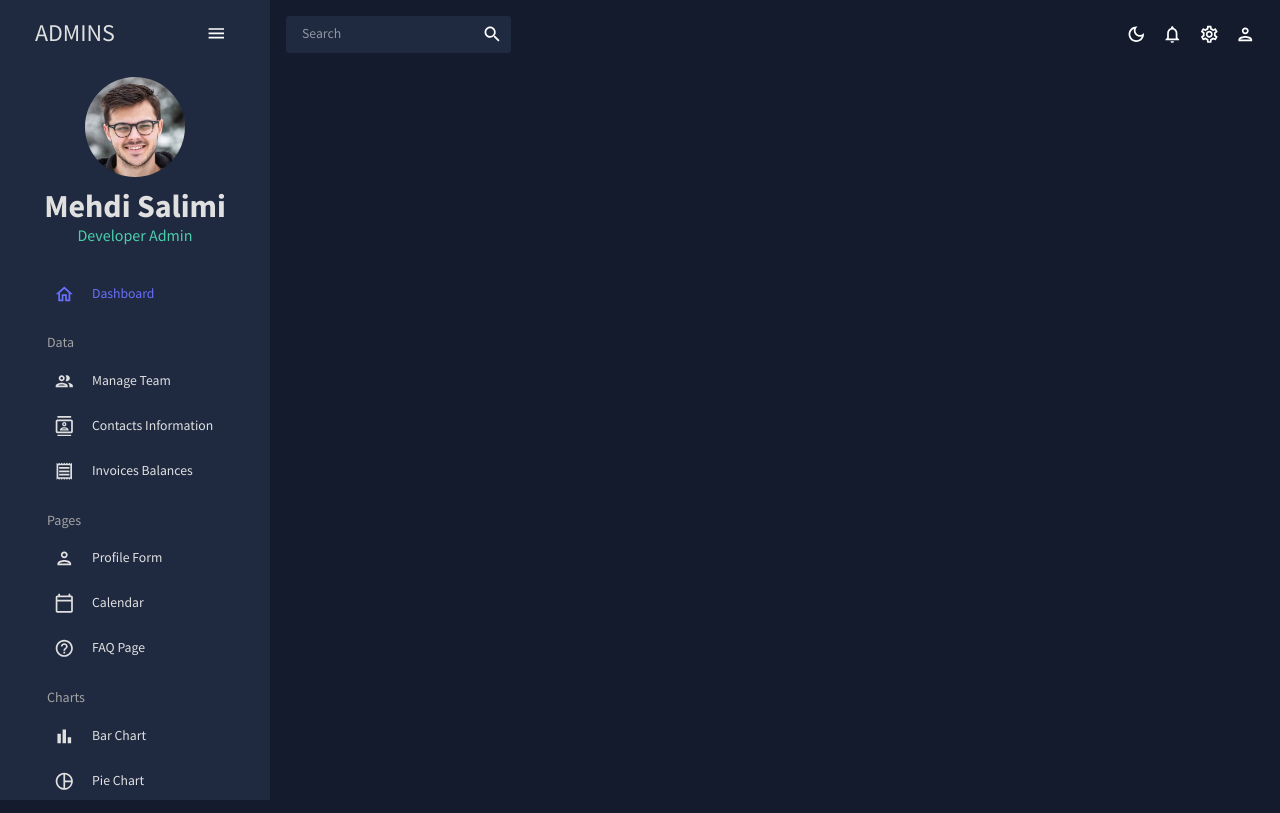
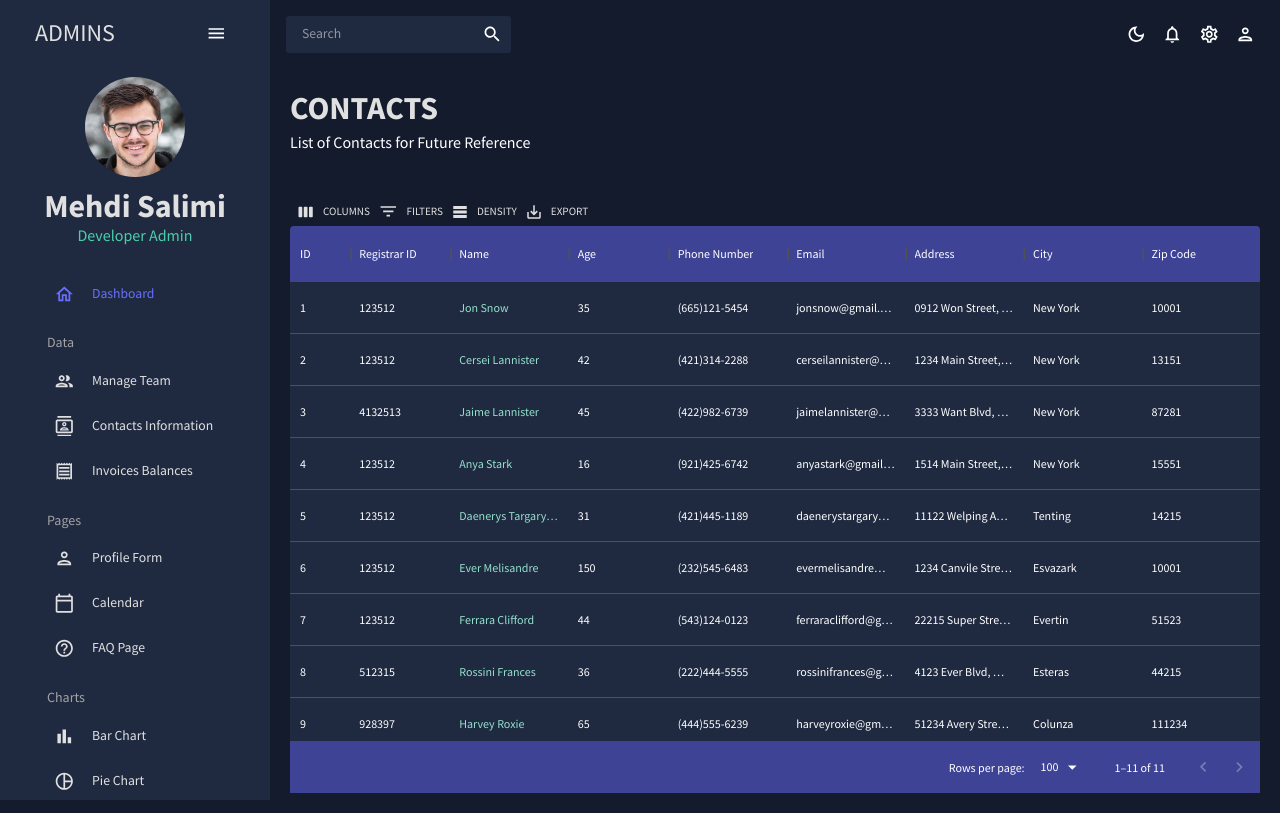
Before and after one commit to SalimiDev/react-admin-dashboard, a React (Create React App) app: page /contacts in a window 1280 px wide. Built offline with nearby package versions, Linux system fonts and the light colour scheme.

Commit message:
feat:created contacts section component

```diff
--- a/package.json
+++ b/package.json
@@ -31,7 +31,6 @@
     "react-pro-sidebar": "^0.7.1",
     "react-redux": "^8.0.2",
     "react-router-dom": "^6.3.0",
-    "react-scripts": "^2.1.3",
     "web-vitals": "^2.1.4",
     "yup": "^0.32.11"
   },
@@ -58,5 +57,8 @@
       "last 1 firefox version",
       "last 1 safari version"
     ]
+  },
+  "devDependencies": {
+    "react-scripts": "^5.0.1"
   }
 }
--- a/src/App.js
+++ b/src/App.js
@@ -6,6 +6,7 @@
 import Sidebar from './scenes/global/Sidebar';
 import Dashboard from './scenes/dashboard';
 import Team from './scenes/team';
+import Contacts from './scenes/contacts';
 
 const App = () => {
     const [theme, colorMode] = useMode();
@@ -20,6 +21,7 @@
                         <Routes>
                             <Route path='/' element={<Dashboard />} />
                             <Route path='/team' element={<Team />} />
+                            <Route path='/contacts' element={<Contacts />} />
                         </Routes>
                     </main>
                 </div>
--- /dev/null
+++ b/src/scenes/contacts/index.jsx
@@ -0,0 +1,95 @@
+import { useTheme } from '@mui/material';
+import { tokens } from '../../theme';
+import Header from '../../components/Header';
+import { Box } from '@mui/material';
+import { DataGrid, GridToolbar } from '@mui/x-data-grid';
+import { mockDataContacts } from '../../data/mockData';
+
+const Contacts = () => {
+    const theme = useTheme();
+    const colors = tokens(theme.palette.mode);
+
+    const columns = [
+        { field: 'id', headerName: 'ID', flex: 0.5 },
+        { field: 'registrarId', headerName: 'Registrar ID' },
+        {
+            field: 'name',
+            headerName: 'Name',
+            flex: 1,
+            cellClassName: 'name-column--cell',
+        },
+        {
+            field: 'age',
+            headerName: 'Age',
+            type: 'number',
+            headerAlign: 'left',
+            align: 'left',
+        },
+        {
+            field: 'phone',
+            headerName: 'Phone Number',
+            flex: 1,
+        },
+        {
+            field: 'email',
+            headerName: 'Email',
+            flex: 1,
+        },
+        {
+            field: 'address',
+            headerName: 'Address',
+            flex: 1,
+        },
+        {
+            field: 'city',
+            headerName: 'City',
+            flex: 1,
+        },
+        {
+            field: 'zipCode',
+            headerName: 'Zip Code',
+            flex: 1,
+        },
+    ];
+
+    return (
+        <Box m='20px'>
+            <Header title='CONTACTS' subtitle='List of Contacts for Future Reference' />
+            <Box
+                m='40px 0 0 0'
+                height='75vh'
+                sx={{
+                    '& .MuiDataGrid-root': {
+                        border: 'none',
+                    },
+                    '& .MuiDataGrid-cell': {
+                        borderBottom: 'none',
+                    },
+                    '& .name-column--cell': {
+                        color: colors.greenAccent[300],
+                    },
+                    '& .MuiDataGrid-columnHeaders': {
+                        backgroundColor: colors.blueAccent[700],
+                        borderBottom: 'none',
+                    },
+                    '& .MuiDataGrid-virtualScroller': {
+                        backgroundColor: colors.primary[400],
+                    },
+                    '& .MuiDataGrid-footerContainer': {
+                        borderTop: 'none',
+                        backgroundColor: colors.blueAccent[700],
+                    },
+                    '& .MuiCheckbox-root': {
+                        color: `${colors.greenAccent[200]} !important`,
+                    },
+                    '& .MuiDataGrid-toolbarContainer .MuiButton-text': {
+                        color: `${colors.grey[100]} !important`,
+                    },
+                }}>
+                <DataGrid rows={mockDataContacts} columns={columns} components={{ Toolbar: GridToolbar }} />
+            </Box>
+        </Box>
+    );
+};
+
+export default Contacts;
```
Also changed, not shown: 1 other file (tests, documents, lock files or other folders).
